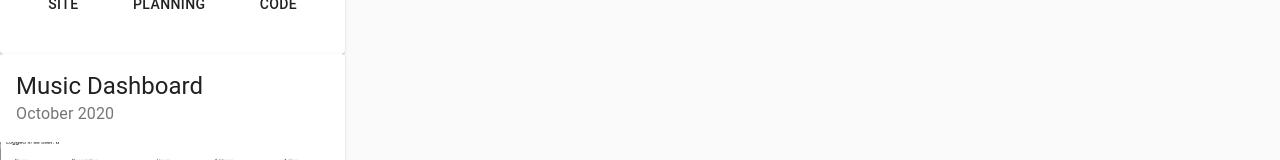
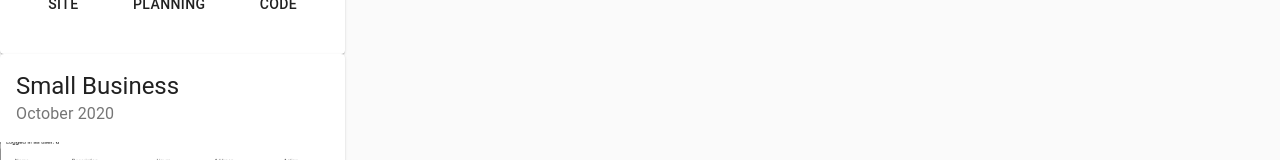
Before and after one commit to listenToRipley/nataliekendrick, a React (Create React App) app: page /projects in a window 1280 px wide. Shown: the part 633-793 px from the top of the page. Built offline with nearby package versions, Linux system fonts and the light colour scheme.

Commit message:
typo created

```diff
--- a/src/Components/ProjSmallBusiness.js
+++ b/src/Components/ProjSmallBusiness.js
@@ -18,7 +18,7 @@ return (
 
 <Card className='cardBody'>
   <CardHeader
-    title="Music Dashboard"
+    title="Small Business"
     subheader="October 2020"
   />
   <CardMedia
```
